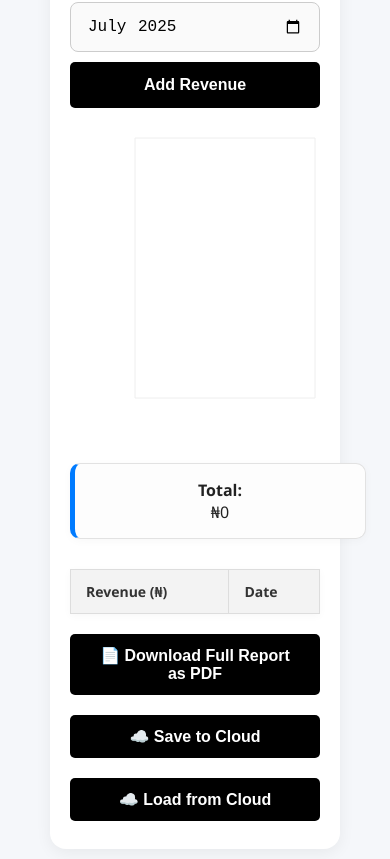
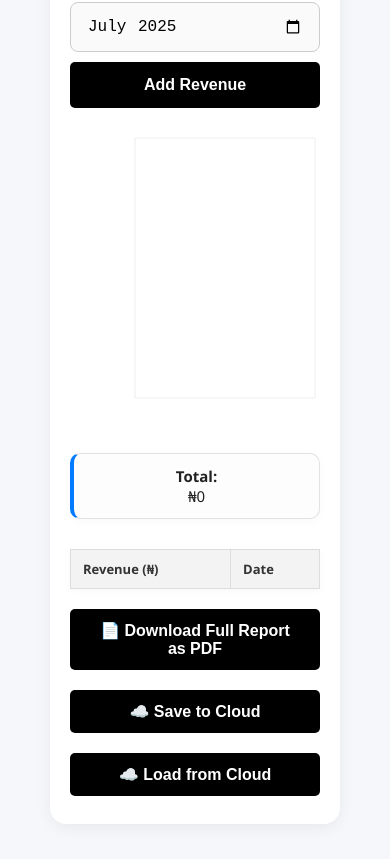
Before and after one commit to Raphdon832/revenue-tracker, a React (Create React App) app: page / in a window 390 px wide. Shown: the part 474-1333 px from the top of the page. Built offline with nearby package versions, Linux system fonts and the light colour scheme.

Commit message:
new mobile responsiveness

```diff
--- a/src/index.css
+++ b/src/index.css
@@ -213,12 +213,20 @@ button:hover {
 
   .stats {
     flex-direction: column;
-    gap: 15px;
+    gap: 12px;
+    padding: 0;
+    margin-top: 20px;
+    align-items: stretch;
   }
 
   .stat-card {
     width: 100%;
     flex: 1 1 auto;
+    box-sizing: border-box;
+    padding: 12px 16px;
+    margin: 0;
+    border-left-width: 4px;
+    font-size: 15px;
   }
 
   .report-logo {
@@ -236,4 +244,10 @@ button:hover {
   .revenue-table-container {
     overflow-x: auto;
   }
+
+  .revenue-table th,
+  .revenue-table td {
+    padding: 10px 12px;
+    font-size: 13px;
+  }
 }
```
